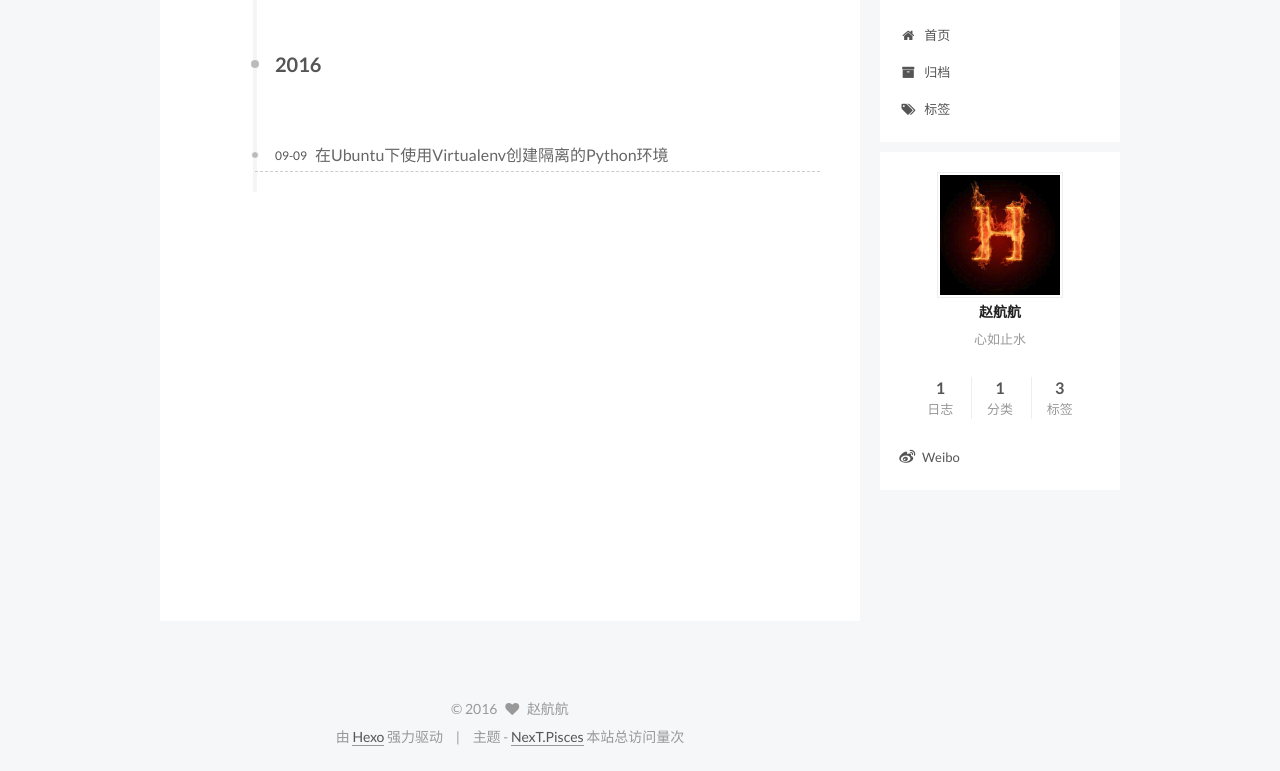
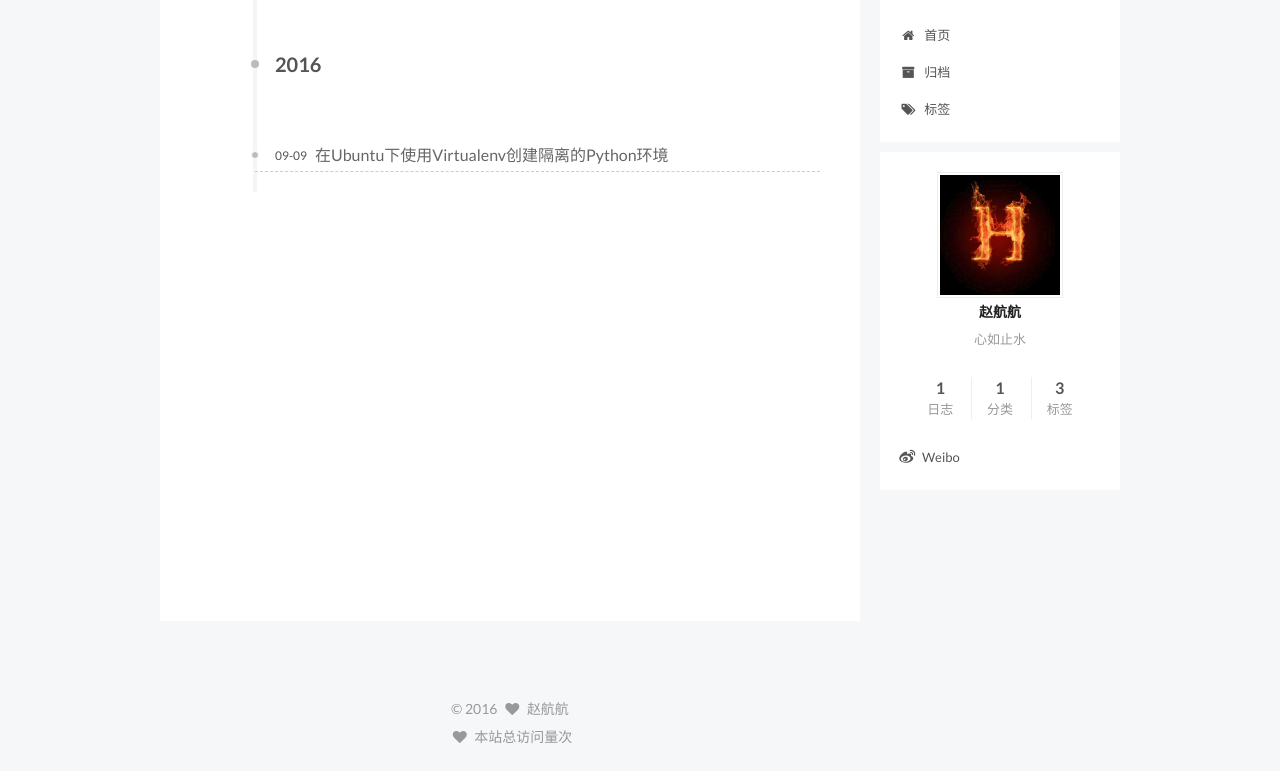
Before and after one commit to jiusi/jiusi.github.io, a plain HTML site: page archives/2016/09/index.html in a window 1280 px wide. Shown: the part 82-853 px from the top of the page. Drawn offline with Linux system fonts and the light colour scheme; some packages are replaced by stand-ins of ours; a script that the page names is missing.

Commit message:
Site updated: 2016-09-10 11:37:04

```diff
--- a/archives/2016/09/index.html
+++ b/archives/2016/09/index.html
@@ -397,20 +397,15 @@
   <span class="author" itemprop="copyrightHolder">赵航航</span>
 </div>
 
-<div class="powered-by">
-  由 <a class="theme-link" href="https://hexo.io">Hexo</a> 强力驱动
+
+<div >
+  <span class="with-love">
+    <i class="fa fa-heart"></i>
+  </span>
+<span id="busuanzi_container_site_pv">本站总访问量<span id="busuanzi_value_site_pv"></span>次</span>
 </div>
 
-<div class="theme-info">
-  主题 -
-  <a class="theme-link" href="https://github.com/iissnan/hexo-theme-next">
-    NexT.Pisces
-  </a>
-</div>
 
-<span id="busuanzi_container_site_pv">
-    本站总访问量<span id="busuanzi_value_site_pv"></span>次
-</span>
 
 
 
--- a/css/main.css
+++ b/css/main.css
@@ -1549,7 +1549,7 @@ pre .javascript .function {
   width: 4px;
   height: 4px;
   border-radius: 50%;
-  background: #ee1ba4;
+  background: #f2e9a7;
 }
 .links-of-blogroll {
   font-size: 13px;
```
Also changed, not shown: archives/2016/index.html (+6 -11 lines), archives/index.html (+6 -11 lines), baidu_verify_mMn0ShYmdm.html (+6 -11 lines), categories/日志/index.html (+6 -11 lines), googlec62187c295bcbcd9.html (+6 -11 lines), index.html (+6 -11 lines), postName/index.html (+6 -11 lines), tags/Python/index.html (+6 -11 lines), tags/Ubuntu/index.html (+6 -11 lines), tags/index.html (+6 -11 lines), tags/隔离环境/index.html (+6 -11 lines), 1 other file.
